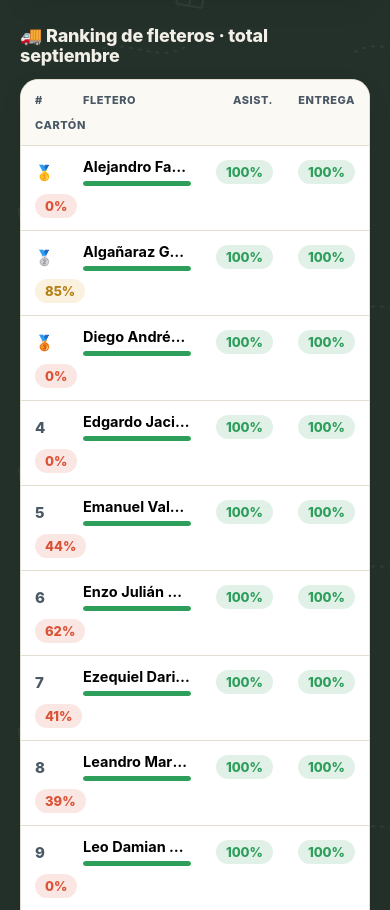
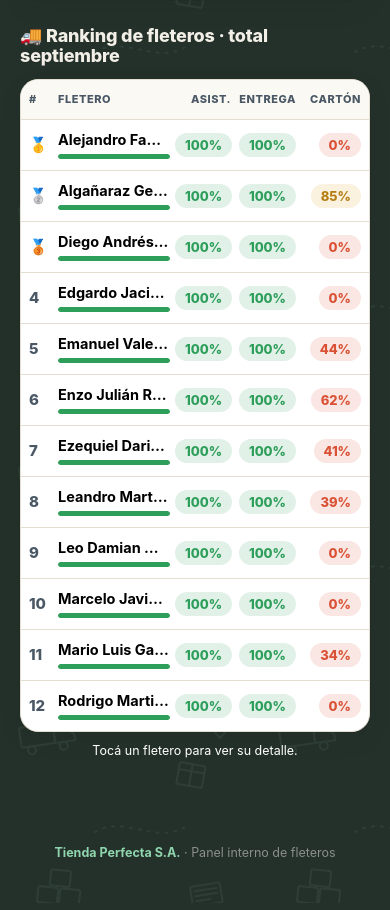
Before and after one commit to tiendaperfecta/fleteros, a plain HTML site: page index.html in a window 390 px wide. Shown: the part 868-1778 px from the top of the page. Drawn offline with Linux system fonts and the light colour scheme.

Commit message:
Grid para la tabla combinada del ranking

```diff
--- a/styles.css
+++ b/styles.css
@@ -235,6 +235,15 @@ main { max-width: 1080px; margin: 0 auto; padding: 22px 20px 60px; }
 @media (max-width: 520px) {
   .rank__grid--asist .rank__head, .rank__grid--asist .rank__row {
     grid-template-columns: 24px 1fr 56px 76px 58px; gap: 5px; padding: 11px 8px;
+  }
+}
+/* Tabla combinada: asistencia + entrega + cartón, sin premio */
+.rank__grid--triple .rank__head, .rank__grid--triple .rank__row {
+  grid-template-columns: 34px 1fr 72px 76px 76px;
+}
+@media (max-width: 520px) {
+  .rank__grid--triple .rank__head, .rank__grid--triple .rank__row {
+    grid-template-columns: 24px 1fr 56px 60px 60px; gap: 5px; padding: 11px 8px;
   }
 }
 
```
